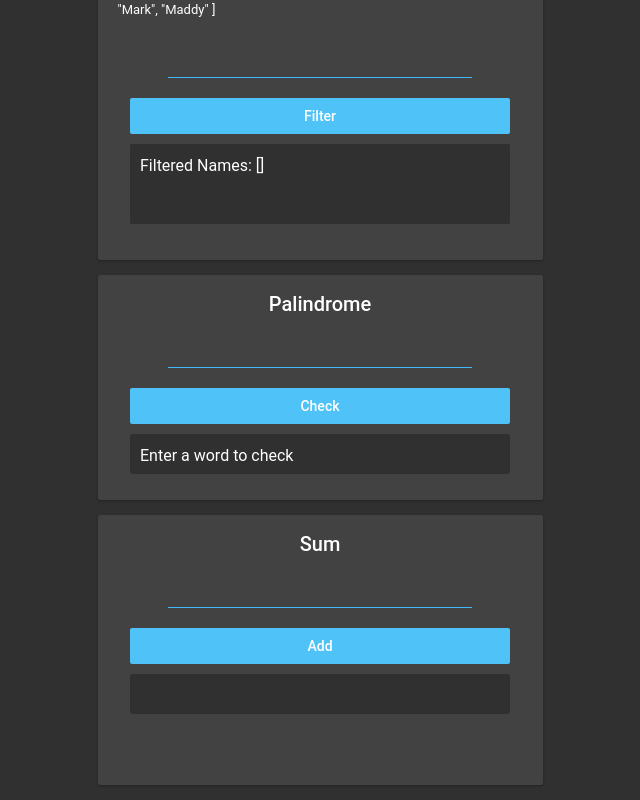
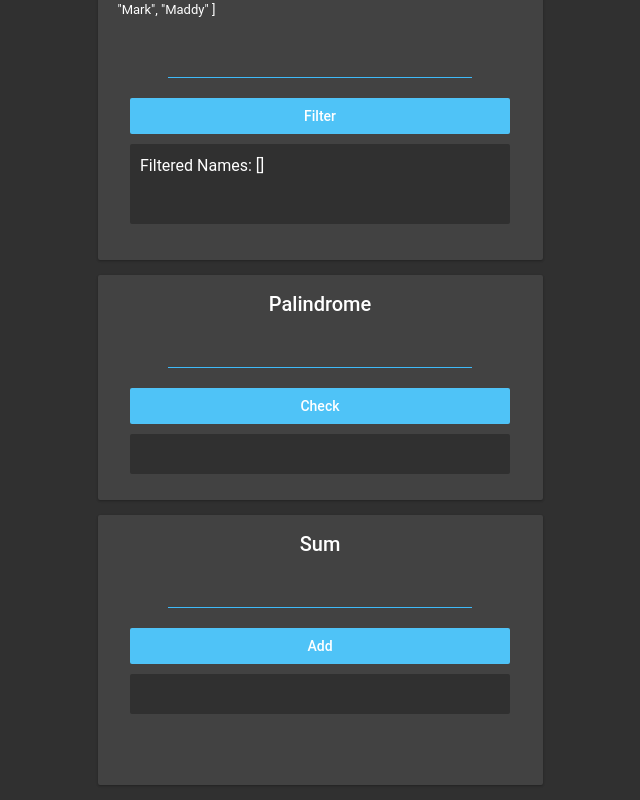
Before and after one commit to boomcamp/react-1, a React (Create React App) app: page / in a window 1280 px wide. Shown: the part 795-1595 px from the top of the page, without its empty margins (320-960 px from the left). Built offline with nearby package versions, Linux system fonts and the light colour scheme.

Commit message:
solved palindrome component

```diff
--- a/src/components/Topics/Palindrome.js
+++ b/src/components/Topics/Palindrome.js
@@ -2,6 +2,16 @@ import React, { useState } from "react";
 
 export default function Palindrome() {
     const [userInput, setUserInput] = useState("");
+    const [result, setResult] = useState("");
+
+    function check(input) {
+        for (let i = 0; i < input.length / 2; i++) {
+            if (input[i] !== input[input.length - 1 - i])
+                return setResult("false");
+        }
+        return setResult("true")
+    }
+
     return (
         <div className="puzzleBox palindromePB">
             <h4>Palindrome</h4>
@@ -9,8 +19,8 @@ export default function Palindrome() {
                 className="inputLine"
                 onChange={e => setUserInput(e.target.value)}
             ></input>
-            <button className="confirmationButton">Check</button>
-            <span className="resultsBox">Enter a word to check</span>
+            <button onClick={() => check(userInput)} className="confirmationButton">Check</button>
+            <span className="resultsBox">{result}</span>
         </div>
     );
 }
```
